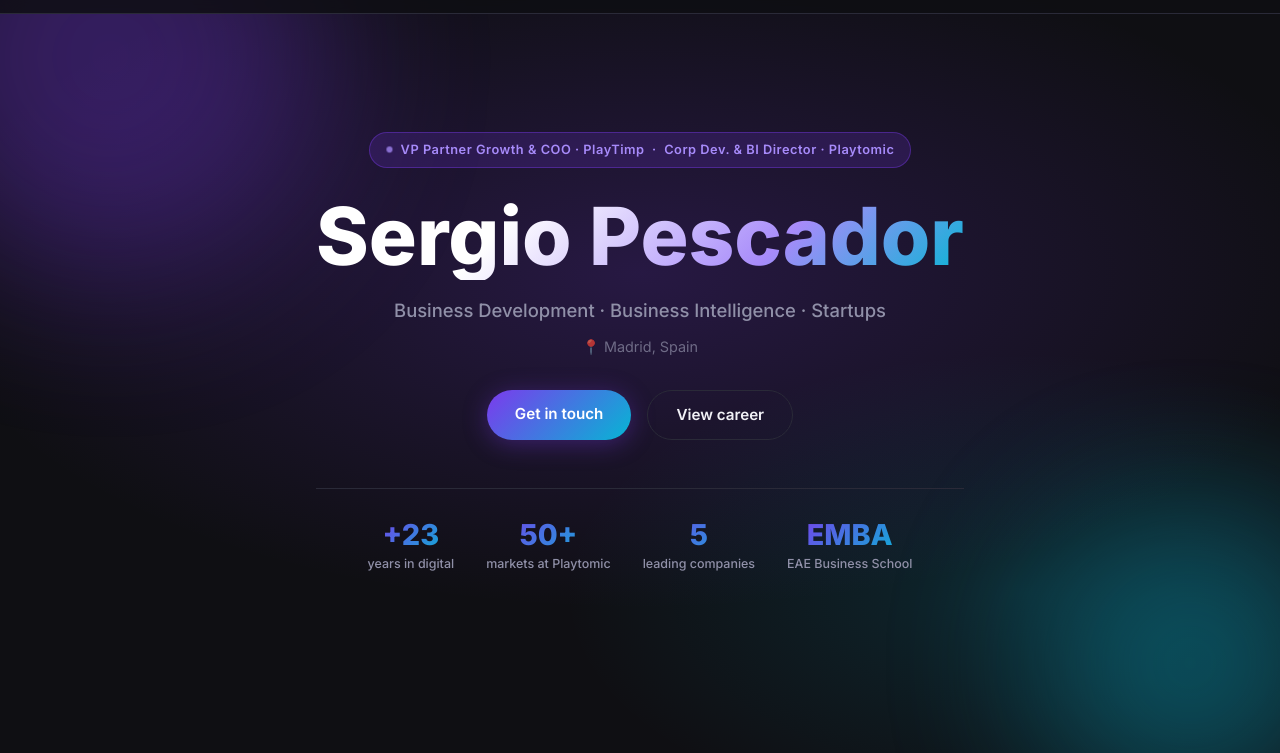
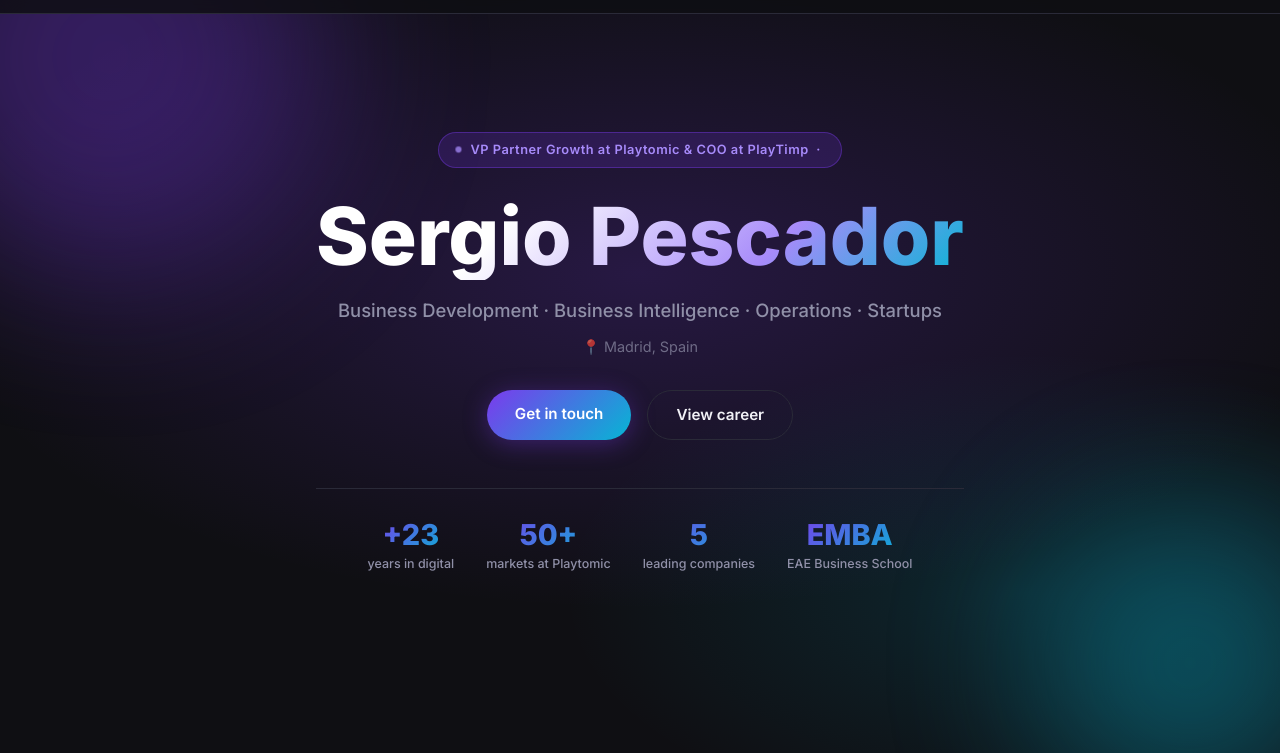
Before and after one commit to spescador/sergiopescador.github.io, a plain HTML site: page index.html in a window 1280 px wide. Shown: the part 47-800 px from the top of the page. Drawn offline with Linux system fonts and the light colour scheme.

Commit message:
Revise Sergio Pescador's job titles and subtitle
Updated job titles and subtitle for Sergio Pescador.

```diff
--- a/index.html
+++ b/index.html
@@ -699,10 +699,10 @@
   <div class="hero-content">
     <div class="hero-badge">
       <span class="badge-dot"></span>
-      VP Partner Growth &amp; COO · PlayTimp &nbsp;·&nbsp; Corp Dev. &amp; BI Director · Playtomic
+      VP Partner Growth at Playtomic &amp; COO at PlayTimp &nbsp;·&nbsp;
     </div>
     <h1 class="hero-name">Sergio Pescador</h1>
-    <p class="hero-subtitle">Business Development · Business Intelligence · Startups</p>
+    <p class="hero-subtitle">Business Development · Business Intelligence · Operations · Startups</p>
     <p class="hero-location">📍 Madrid, Spain</p>
     <div class="hero-ctas">
       <a href="#contact" class="btn btn-primary">Get in touch</a>
```
